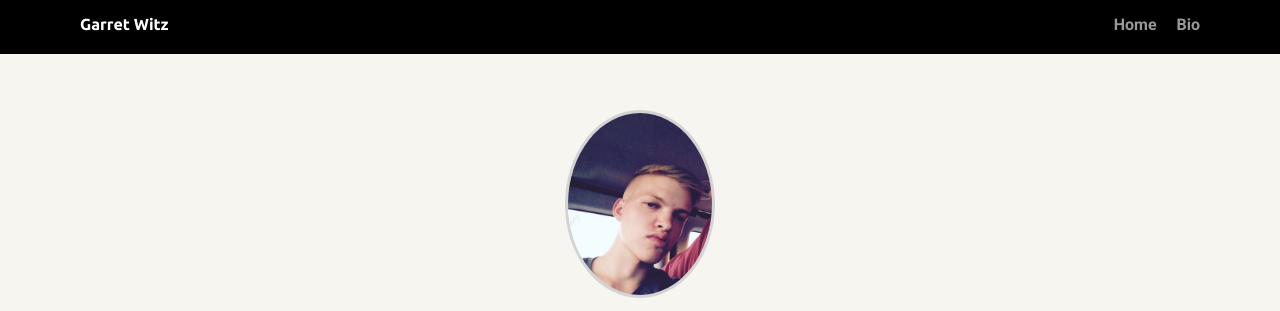
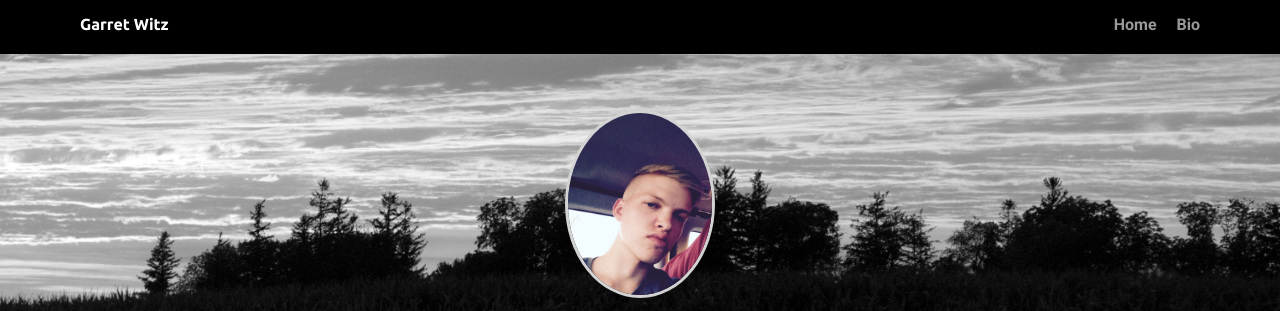
Before and after one commit to GarretWitz/Personal-Profile, a plain HTML site: page index.html in a window 1280 px wide. Shown: the top 311 px of the page. Drawn offline with Linux system fonts and the light colour scheme; a web font is replaced by a local one.

Commit message:
Corrected link to background photo.

```diff
--- a/styles.css
+++ b/styles.css
@@ -58,7 +58,7 @@ a:hover {
 
 header {
   text-align: center;
-  background: url('Sunset.jpg') no-repeat top center ;
+  background: url('Images/Sunset.jpg') no-repeat top center ;
   background-size: cover;
   overflow: hidden;
   padding-top: 60px;
```
